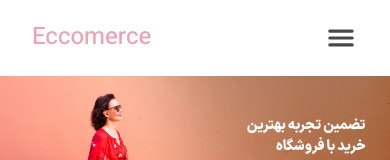
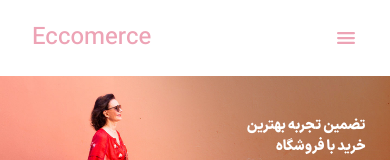
Before and after one commit to kouroshey/ecommerce, a React (Vite) app: page / in a window 390 px wide. Shown: the top 160 px of the page. Built offline with nearby package versions, Linux system fonts and the light colour scheme; no server answers; the database is empty.

Commit message:
conditional rendering

```diff
--- a/src/components/partials/header/content/Basket.jsx
+++ b/src/components/partials/header/content/Basket.jsx
@@ -4,7 +4,7 @@ import { getAllCartItems } from "../../../../pages/cart/content/store"
 const Basket = () => {
     const items = useSelector(getAllCartItems)
     return (
-        <div className="w-full p-4 bg-white rounded-md shadow-lg border border-gray-2 flex flex-col gap-4">
+        <div className="w-full p-4 bg-white rounded-md shadow-lg border border-gray-2 flex flex-col gap-4 text-gray-7">
             {items.length > 0 ?
                 items.map(item => (
                     <div className="flex justify-between w-full bg-white border-gray-3">
--- a/src/components/partials/header/content/MenuIcon.jsx
+++ b/src/components/partials/header/content/MenuIcon.jsx
@@ -1,11 +1,11 @@
 import { IoMenu } from "react-icons/io5"
 
-const MenuIcon = ({ collapsed, showMenuHandler }) => {
+const MenuIcon = ({ collapsed, showMenuHandler, location, isScrolling, isHeaderNav }) => {
     const showMenu = () => {
         showMenuHandler()
     }
     return (
-        <div className="text-h2 text-gray-7" onClick={showMenu}>
+        <div className={`text-pink text-h3 md:text-h2 ${location === '/' && !isScrolling && isHeaderNav ? 'text-white' : 'text-gray-7'} `} onClick={showMenu}>
             <IoMenu />
         </div>
     )
--- a/src/components/partials/header/content/MobileHeader.jsx
+++ b/src/components/partials/header/content/MobileHeader.jsx
@@ -3,17 +3,17 @@ import Logo from "../../../ui/Logo"
 import MenuIcon from "./menuIcon"
 import { useState } from "react"
 
-const MobileHeader = () => {
+const MobileHeader = ({ isScrolling, location, isHeaderNav }) => {
   const [collapsed, setCollapsed] = useState(true)
   const showMenuHandler = () => {
     setCollapsed(prev => prev = !prev)
   }
   return (
     <>
-      <div className="sticky top-0 z-50 h-full flex justify-between items-center bg-white rounded-md px-8 py-5 transition-all ease-in-out">
+      <div className={`sticky w-full top-0 z-50 h-full flex justify-between items-center px-8 py-5 transition-all ease-in-out ${location === '/' && !isScrolling ? 'bg-gray-7' : 'bg-white'}`}>
         {/* menu icon */}
         <div className="flex flex-1 justify-start">
-          <MenuIcon showMenuHandler={showMenuHandler} collapsed={collapsed} />
+          <MenuIcon showMenuHandler={showMenuHandler} collapsed={collapsed} isScrolling={isScrolling} location={location} isHeaderNav={isHeaderNav} />
         </div>
         {/* navbar overlay */}
         <div
@@ -24,7 +24,7 @@ const MobileHeader = () => {
         <MobileNav collapsed={collapsed} showMenuHandler={showMenuHandler} />
         {/*logo */}
         <div className="flex flex-1 justify-end items-center">
-          <Logo />
+          <Logo isScrolling={isScrolling} location={location} isHeaderNav={isHeaderNav} />
         </div>
       </div>
     </>
--- a/src/components/partials/header/content/NavIcons.jsx
+++ b/src/components/partials/header/content/NavIcons.jsx
@@ -6,10 +6,10 @@ import UserMenu from './userMenu'
 import { getAccessToken } from '../../../../pages/login/content/store'
 import { useSelector } from 'react-redux'
 
-const NavIcons = () => {
+const NavIcons = ({ location, isScrolling, isHeaderNav }) => {
   const accessToken = useSelector(getAccessToken)
   return (
-    <ul className='flex gap-4 items-center text-h3 text-gray-7'>
+    <ul className={`${location === '/' && !isScrolling && isHeaderNav ? 'text-white' : 'text-gray-7'} flex gap-4 items-center text-h3`}>
       <li className='relative group'>
         <Link to='cart' className=''>
           <IoBagOutline className='hover:text-pink hover:scale-105 transition-all' />
--- a/src/components/partials/header/content/Navbar.jsx
+++ b/src/components/partials/header/content/Navbar.jsx
@@ -1,6 +1,6 @@
 import { NavLink } from "react-router-dom"
 
-const Navbar = ({ width, breakPoints }) => {
+const Navbar = ({ width, breakPoints, isScrolling, location, isHeaderNav }) => {
     const navItems = [
         {
             id: 1, title: 'خانه', path: '/',
@@ -12,16 +12,16 @@ const Navbar = ({ width, breakPoints }) => {
             id: 3, title: 'بلاگ', path: '/blog',
         },
         {
-            id: 4, title: 'ارتباط با ما', path: '/contact',
+            id: 4, title: 'درباره ما', path: '/about',
         }
 
     ]
     return (
         <ul className={`${width < breakPoints.lg ? "gap-6" : 'gap-12'} flex w-full justify-center text-h4`}>
             {navItems.map(item => (
-                <li key={item.id}>
+                <li key={item.id} className={`${location === '/' && !isScrolling && isHeaderNav ? 'text-white' : 'text-gray-7'}`}>
                     <NavLink
-                        className={({ isActive, isPending }) => isActive? 'after:w-full relative after:absolute after:h-[1px] after:bg-pink after:-bottom-2 after:right-0': 'hover:text-pink hover:scale-105 transition-all'}
+                        className={({ isActive, isPending }) => isActive ? 'after:w-full relative after:absolute after:h-[1px] after:bg-pink after:-bottom-2 after:right-0' : 'hover:text-pink hover:scale-105 transition-all'}
                         to={item.path}
                     >
                         {item.title}
--- a/src/components/partials/header/content/UserMenu.jsx
+++ b/src/components/partials/header/content/UserMenu.jsx
@@ -3,7 +3,7 @@ import { Link } from 'react-router-dom'
 
 const UserMenu = ({ isLogin }) => {
     return (
-        <div className="w-max p-4 bg-white rounded-md shadow-lg border border-gray-2 flex flex-col gap-4">
+        <div className="w-max p-4 bg-white rounded-md shadow-lg border border-gray-2 flex flex-col gap-4 text-gray-7">
             {isLogin ?
                 <ul className='flex flex-col gap-2 text-body'>
                     <li><Link>نام کاربر</Link></li>
--- a/src/components/ui/Logo.jsx
+++ b/src/components/ui/Logo.jsx
@@ -1,9 +1,8 @@
 
-
-const Logo = () => {
+const Logo = ({ isScrolling, location, isHeaderNav }) => {
   return (
     // <img className='h-5 md:h10' src="../public/images/logo.png" alt="" />
-    <h1 className="text-pink text-h3 md:text-h2">Eccomerce</h1>
+    <h1 className={`text-pink text-h3 md:text-h2 ${location === '/' && !isScrolling && isHeaderNav ? 'text-white' : 'text-gray-7'}`}>Eccomerce</h1>
   )
 }
 
```
Lines whose indentation alone changed are shown as unchanged.
